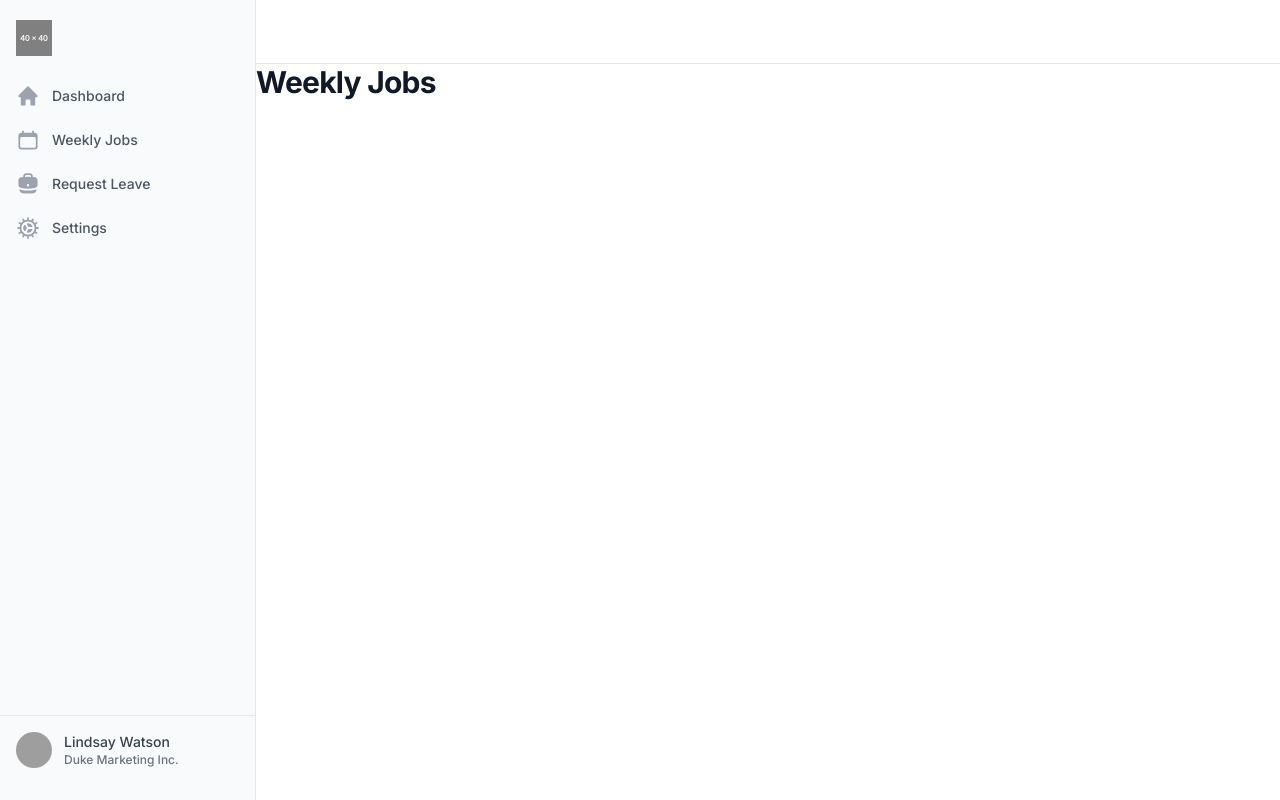
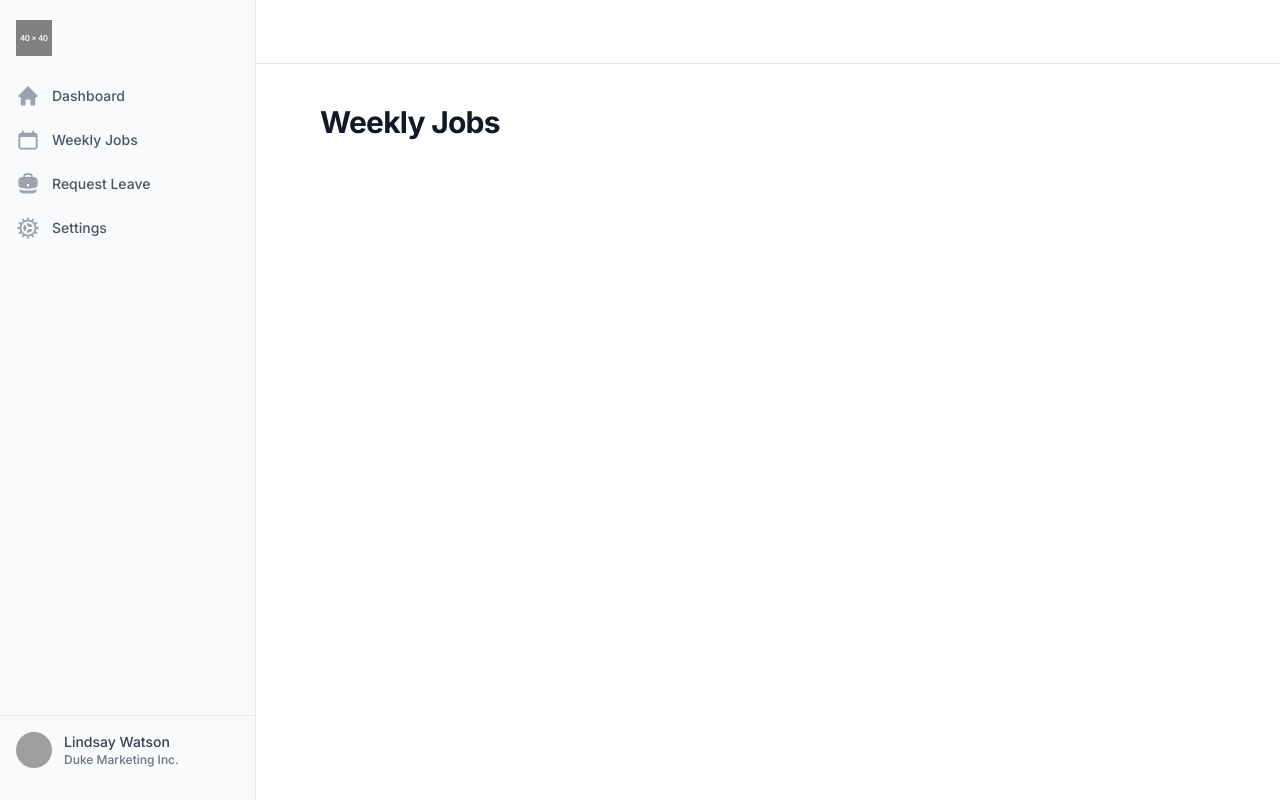
Before and after one commit to renansigolo/aus-force-app, a Next.js app: page /weekly-jobs in a window 1280 px wide. Built offline with nearby package versions, Linux system fonts and the light colour scheme; grey boxes are pictures that could not be loaded.

Commit message:
feat: add wrapper component

```diff
--- a/app/(dashboard)/request-leave/page.tsx
+++ b/app/(dashboard)/request-leave/page.tsx
@@ -1,9 +1,10 @@
 import { Heading } from "@/components/dashboard/Heading"
+import { SectionWrapper } from "@/components/dashboard/SectionWrapper"
 
 export default function RequestLeavePage() {
   return (
-    <>
+    <SectionWrapper>
       <Heading title="Request Leave" />
-    </>
+    </SectionWrapper>
   )
 }
--- a/app/(dashboard)/settings/page.tsx
+++ b/app/(dashboard)/settings/page.tsx
@@ -1,6 +1,7 @@
 "use client"
 
 import { Heading } from "@/components/dashboard/Heading"
+import { SectionWrapper } from "@/components/dashboard/SectionWrapper"
 import { classNames } from "@/lib/helpers"
 import { Switch } from "@headlessui/react"
 import { useState } from "react"
@@ -11,8 +12,7 @@ export default function SettingsPage() {
     useState(false)
 
   return (
-    <section className="flex-1">
-      <div className="relative mx-auto max-w-4xl md:px-8 xl:px-0 pt-10 pb-16">
+    <SectionWrapper>
       <Heading title="Settings" />
       <div className="px-4 sm:px-6 md:px-0">
         <div className="py-6">
@@ -233,7 +233,6 @@ export default function SettingsPage() {
           </div>
         </div>
       </div>
-      </div>
-    </section>
+    </SectionWrapper>
   )
 }
--- a/app/(dashboard)/weekly-jobs/page.tsx
+++ b/app/(dashboard)/weekly-jobs/page.tsx
@@ -1,9 +1,10 @@
 import { Heading } from "@/components/dashboard/Heading"
+import { SectionWrapper } from "@/components/dashboard/SectionWrapper"
 
 export default function WeeklyJobsPage() {
   return (
-    <>
+    <SectionWrapper>
       <Heading title="Weekly Jobs" />
-    </>
+    </SectionWrapper>
   )
 }
--- /dev/null
+++ b/components/dashboard/SectionWrapper.tsx
@@ -0,0 +1,14 @@
+import { ReactNode } from "react"
+
+type SectionWrapperProps = {
+  children: ReactNode
+}
+export function SectionWrapper({ children }: SectionWrapperProps) {
+  return (
+    <section className="flex-1">
+      <div className="relative mx-auto max-w-4xl md:px-8 xl:px-0 pt-10 pb-16">
+        {children}
+      </div>
+    </section>
+  )
+}
```
Lines whose indentation alone changed are shown as unchanged.
